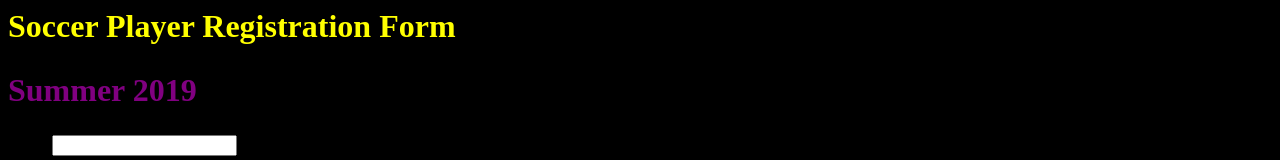
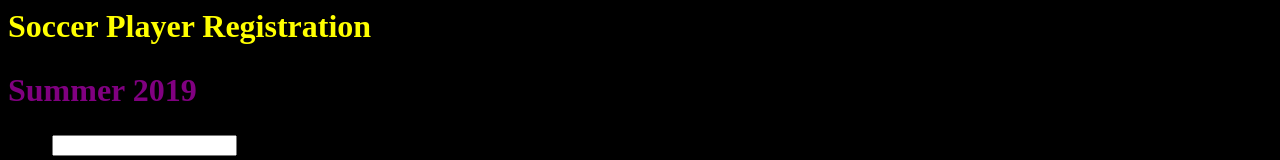
Before and after one commit to CarolynnTibbo/Fanshawe, a plain HTML site: page form_nostyle.html in a window 1280 px wide. Shown: the top 160 px of the page. Drawn offline with Linux system fonts and the light colour scheme.

Commit message:
Update form_nostyle.html

```diff
--- a/form_nostyle.html
+++ b/form_nostyle.html
@@ -9,7 +9,7 @@
 
 <body>
 
-	<h1>Soccer Player Registration Form</h1>
+	<h1>Soccer Player Registration</h1>
 	<h2>Summer 2019</h2>
 		<form>
 		<Div>
```
